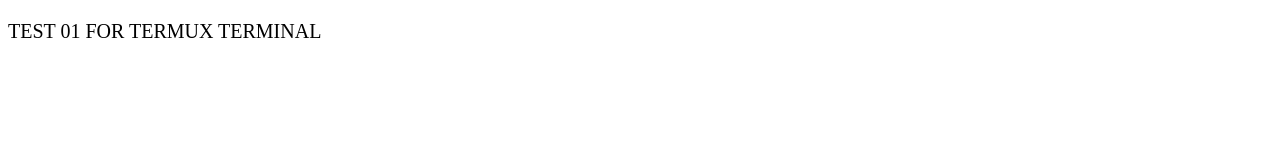
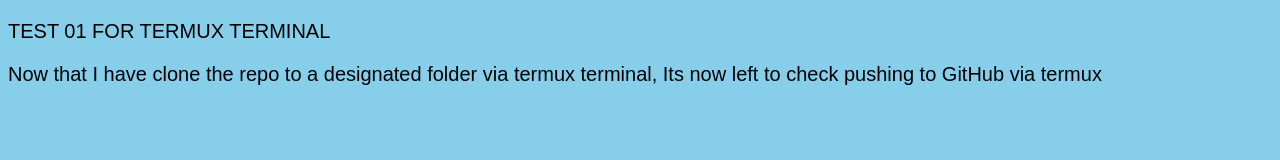
Before and after one commit to CodeWithDannyCoCo/Test_01, a plain HTML site: page index.html in a window 1280 px wide. Drawn offline with Linux system fonts and the light colour scheme.

```diff
--- a/index.html
+++ b/index.html
@@ -18,6 +18,8 @@
   <p>
      TEST 01 FOR TERMUX TERMINAL
   </p>
+
+  <p>Now that I have clone the repo to a designated folder via termux terminal,  Its now left to check pushing to GitHub via termux</p>
   <script src="main.js"></script>
 </body>
 </html>
--- a/main.js
+++ b/main.js
@@ -1 +1,3 @@
-console.log('Hello World!');
+const termux = 'I want to push to github via termux'
+
+console.log(termux)
--- a/style.css
+++ b/style.css
@@ -1,3 +1,5 @@
 body {
     font-size: 15pt;
+    font-family: Arial, Helvetica, sans-serif;
+    background-color: skyblue;
 }
```
